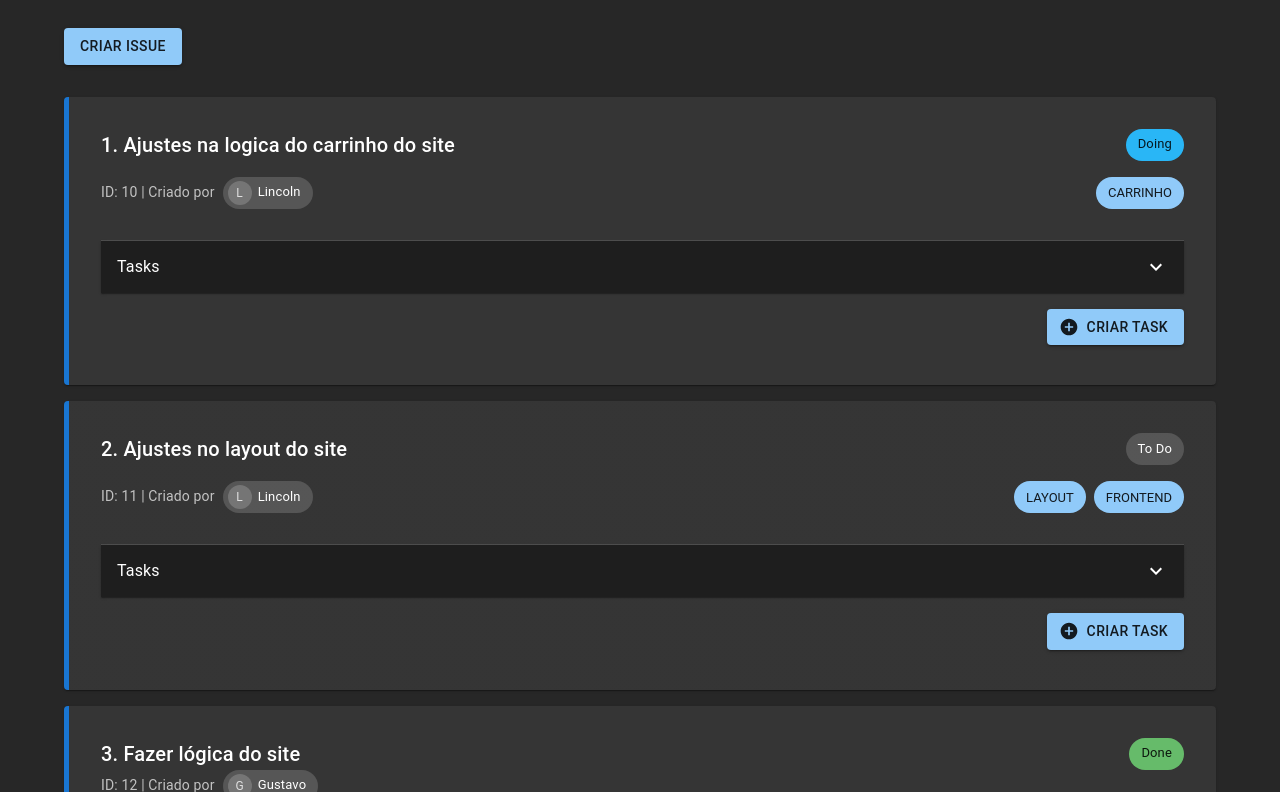
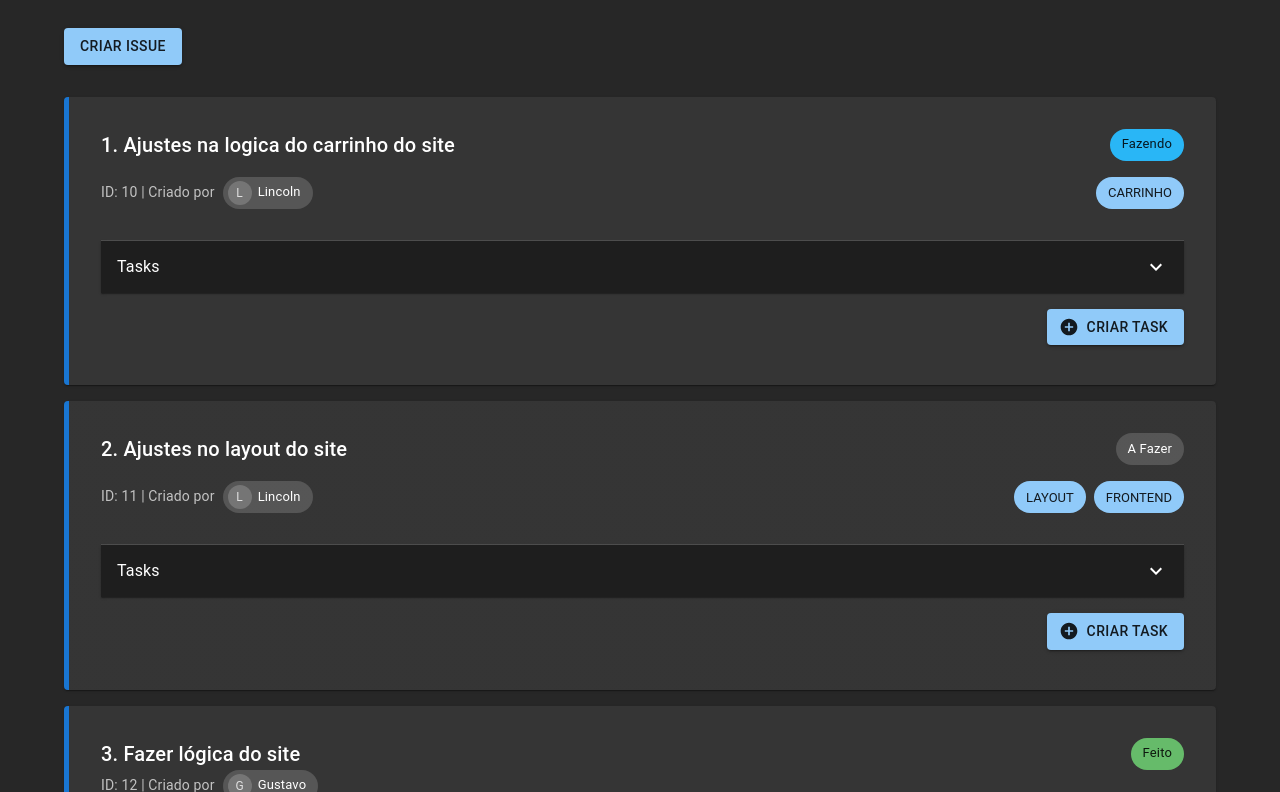
Before and after one commit to drypzz/tunesoft-test, a React (Create React App) app: page / in a window 1280 px wide. Shown: the part 228-1020 px from the top of the page. Built offline with nearby package versions, Linux system fonts and the light colour scheme; data requests are answered from the project's data file.

Commit message:
feat: add template on container and adjustments

```diff
--- a/src/components/CardBacklog/CardBacklogComponents.tsx
+++ b/src/components/CardBacklog/CardBacklogComponents.tsx
@@ -4,9 +4,11 @@ import {
    Accordion, AccordionSummary, AccordionDetails, Modal, Fade, Backdrop,
    Divider
 } from "@mui/material";
+import { AddCircle, ExpandMore } from "@mui/icons-material";
+
 import { DataGrid } from "@mui/x-data-grid";
-import { AddCircle, ExpandMore } from "@mui/icons-material";
-import { ICardBacklogComponentsProps } from "./CardBacklogComponents.types";
+
+import { ICardBacklogComponentsProps, Task } from "./CardBacklogComponents.types";
 
 export const CardBacklogComponents = ({
    order,
@@ -18,8 +20,7 @@ export const CardBacklogComponents = ({
    tasks = [],
 }: ICardBacklogComponentsProps) => {
    const [open, setOpen] = useState(false);
-   const [selectedTask, setSelectedTask] = useState<{ id: number; title: string; description: string, state: string;  } | null>(null);
-   // const [test, setTest ] = useState<tasks>();
+   const [selectedTask, setSelectedTask] = useState<{ id: number; title: string; description: string, state: string;  } | Task>();
 
    const handleOpen = (task: any) => {
       setSelectedTask(task);
@@ -54,9 +55,19 @@ export const CardBacklogComponents = ({
          <Chip avatar={<Avatar>{params.value[0]}</Avatar>} label={params.value} />
       )},
       { field: "state", headerName: "Status", width: 130, renderCell: (params) => (
-         params.value === "done" ? <Chip label="Done" color="success" /> :
-         params.value === "doing" ? <Chip label="Doing" color="info" /> :
-         <Chip label="To do" color="default" />
+         <Chip
+            label={
+               params.value === "Feito" ? "Feito" :
+               params.value === "Fazendo" ? "Fazendo" :
+               "A Fazer"
+            }
+            color={
+               params.value === "Feito" ? "success" :
+               params.value === "Fazendo" ? "info" :
+               "default"
+            }
+            onClick={() => {console.log('Abrir Modal para mudar o status')}}
+         />
       )},
    ];
 
@@ -76,15 +87,16 @@ export const CardBacklogComponents = ({
                <Typography variant="body2" color="textSecondary">
                   <Chip
                      label={
-                        state === "done" ? "Done" :
-                        state === "doing" ? "Doing" :
-                        "To Do"
+                        state === "Feito" ? "Feito" :
+                        state === "Fazendo" ? "Fazendo" :
+                        "A Fazer"
                      }
                      color={
-                        state === "done" ? "success" :
-                        state === "doing" ? "info" :
+                        state === "Feito" ? "success" :
+                        state === "Fazendo" ? "info" :
                         "default"
                      }
+                     onClick={() => {console.log('Abrir Modal para mudar o status')}}
                   />
                </Typography>
             </Box>
@@ -173,7 +185,7 @@ export const CardBacklogComponents = ({
 
                   <Chip
                      label={selectedTask?.state}
-                     color={selectedTask?.state === "done" ? "success" : selectedTask?.state === "in-progress" ? "primary" : "default"}
+                     color={selectedTask?.state === "Feito" ? "success" : selectedTask?.state === "in-progress" ? "primary" : "default"}
                   />
 
                   <Button sx={{
--- a/src/components/CardBacklog/CardBacklogComponents.types.ts
+++ b/src/components/CardBacklog/CardBacklogComponents.types.ts
@@ -1,4 +1,4 @@
-interface Task {
+export interface Task {
    id: number;
    title: string;
    assignedTo: string;
--- a/src/Container/TemplateContainer.tsx
+++ b/src/container/Template/TemplateContainer.tsx
@@ -14,8 +14,8 @@ import {
 } from '@mui/material';
 
 // Componentes do card
-import { CardBacklogComponents } from '../components/CardBacklog/CardBacklogComponents.tsx';
-import { ICardBacklogComponentsProps } from "../components/CardBacklog/CardBacklogComponents.types";
+import { CardBacklogComponents } from '../../components/CardBacklog/CardBacklogComponents.tsx';
+import { ICardBacklogComponentsProps } from "../../components/CardBacklog/CardBacklogComponents.types";
 
 // Regras do TemplateContainer
 import { useTemplateContainerRules } from './TemplateContainer.rules.ts';
@@ -46,56 +46,56 @@ export const TemplateContainer = () => {
         id: 10,
         title: "Ajustes na logica do carrinho do site",
         createdBy: "Lincoln",
-        state: "doing",
+        state: "Fazendo",
         tags: ["CARRINHO"],
         tasks: [
           {
             id: 101,
             title: "Criar lógica de adicionar produto ao carrinho", // maximo de 215 caracteres
             assignedTo: "Gustavo",
-            state: "done",
+            state: "Feito",
             description: "Pegue o incone de adicionar ao carrinho e faça a lógica de adicionar o produto ao carrinho",
           },
           {
             id: 102,
             title: "Criar lógica de remover produto do carrinho",
             assignedTo: "Gustavo",
-            state: "doing",
+            state: "Fazendo",
             description: "Pegue o incone de remover do carrinho e faça a lógica de remover o produto do carrinho",
           },
           {
             id: 103,
             title: "Criar lógica de calcular o valor total do carrinho",
             assignedTo: "Gustavo",
-            state: "To Do",
+            state: "A Fazer",
             description: "Calcular o valor total do carrinho e exibir na tela",
           },
           {
             id: 104,
             title: "Criar lógica de calcular o valor total do carrinho",
             assignedTo: "Gustavo",
-            state: "To Do",
+            state: "A Fazer",
             description: "Calcular o valor total do carrinho e exibir na tela",
           },
           {
             id: 105,
             title: "Criar lógica de calcular o valor total do carrinho",
             assignedTo: "Gustavo",
-            state: "To Do",
+            state: "A Fazer",
             description: "Calcular o valor total do carrinho e exibir na tela",
           },
           {
             id: 106,
             title: "Criar lógica de calcular o valor total do carrinho",
             assignedTo: "Gustavo",
-            state: "To Do",
+            state: "A Fazer",
             description: "Calcular o valor total do carrinho e exibir na tela",
           },
           {
             id: 107,
             title: "Criar lógica de calcular o valor total do carrinho",
             assignedTo: "Gustavo",
-            state: "To Do",
+            state: "A Fazer",
             description: "Calcular o valor total do carrinho e exibir na tela",
           },
         ]
@@ -105,21 +105,21 @@ export const TemplateContainer = () => {
         id: 11,
         title: "Ajustes no layout do site",
         createdBy: "Lincoln",
-        state: "To Do",
+        state: "A Fazer",
         tags: ["LAYOUT", "FRONTEND"],
         tasks: [
           {
             id: 111,
             title: "Ajustar o layout da página de produtos",
             assignedTo: "Lincoln",
-            state: "done",
+            state: "Feito",
             description: "Ajustar o layout da página de produtos para que fique responsivo",
           },
           {
             id: 112,
             title: "Ajustar o layout da página de carrinho",
             assignedTo: "Lincoln",
-            state: "doing",
+            state: "Fazendo",
             description: "Ajustar o layout da página de carrinho para que fique responsivo",
           },
         ]
@@ -129,7 +129,7 @@ export const TemplateContainer = () => {
         id: 12,
         title: "Fazer lógica do site",
         createdBy: "Gustavo",
-        state: "done",
+        state: "Feito",
         tags: [],
         tasks: []
       }
@@ -165,7 +165,7 @@ export const TemplateContainer = () => {
             required
             fullWidth
           />
-        </Box>*/}
+        </Box> */}
 
         <Box sx={{ display: 'flex', flexDirection: 'column', gap: 2 }}>
             <TextField
@@ -192,7 +192,7 @@ export const TemplateContainer = () => {
           </Button>
         </Box>
 
-        {/* Lista das tarefas
+         {/* Lista de tarefas
         <Box sx={{ margin: '30px 0' }}>
 
           <Divider>
@@ -260,7 +260,7 @@ export const TemplateContainer = () => {
               )}
             </>
           )}
-        </Box> */}
+        </Box>*/}
 
          <Box sx={{ width: '100%', mx: "auto", mt: 4 }}>
             {issues.map((issues) => (
--- a/src/index.tsx
+++ b/src/index.tsx
@@ -1,7 +1,7 @@
 import React from 'react';
 import ReactDOM from 'react-dom/client';
 
-import { TemplateContainer } from './Container/TemplateContainer.tsx';
+import { TemplateContainer } from './container/Template/TemplateContainer.tsx';
 
 import './index.css';
 
```
Also changed, not shown: src/container/Template/TemplateContainer.rules.ts (renamed from src/Container/TemplateContainer.rules.ts), src/container/Template/TemplateContainer.types.ts (renamed from src/Container/TemplateContainer.types.ts).
